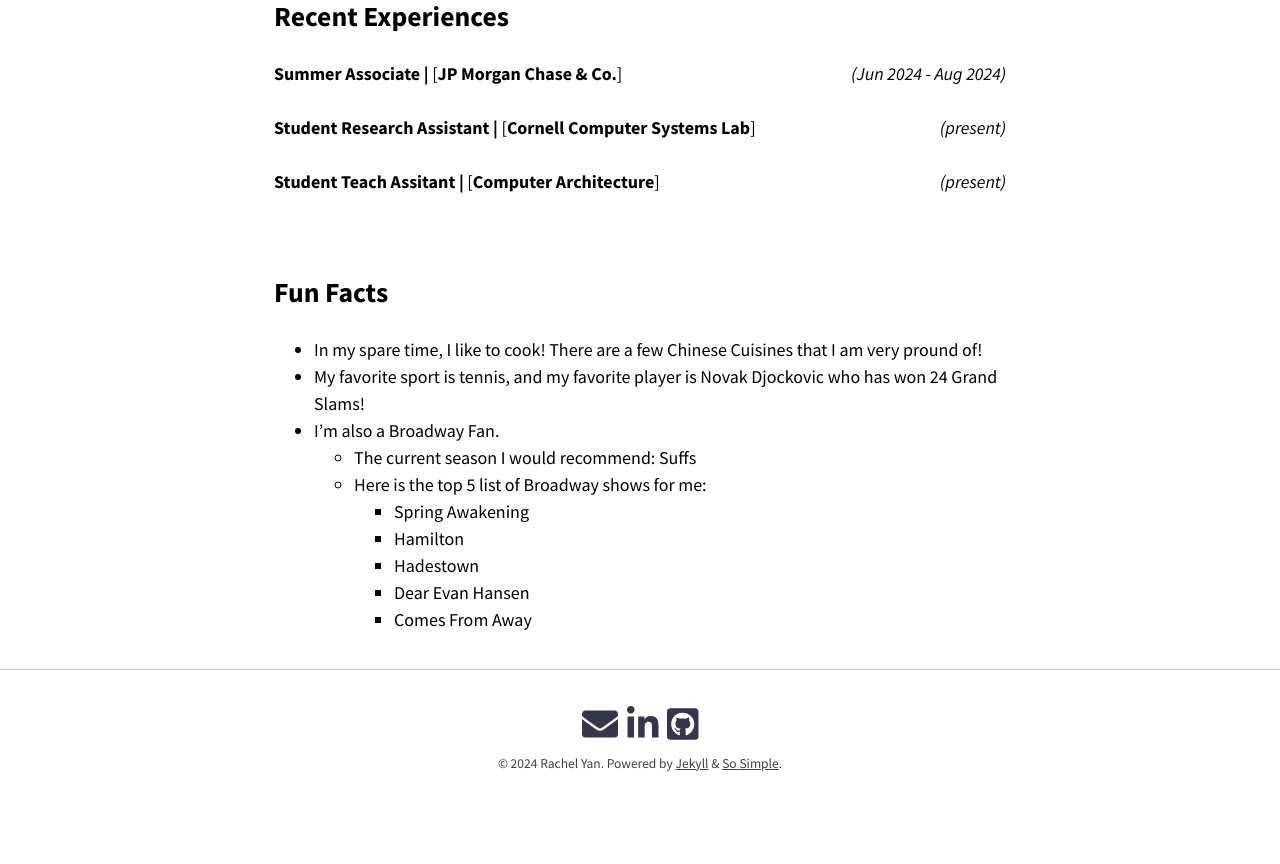
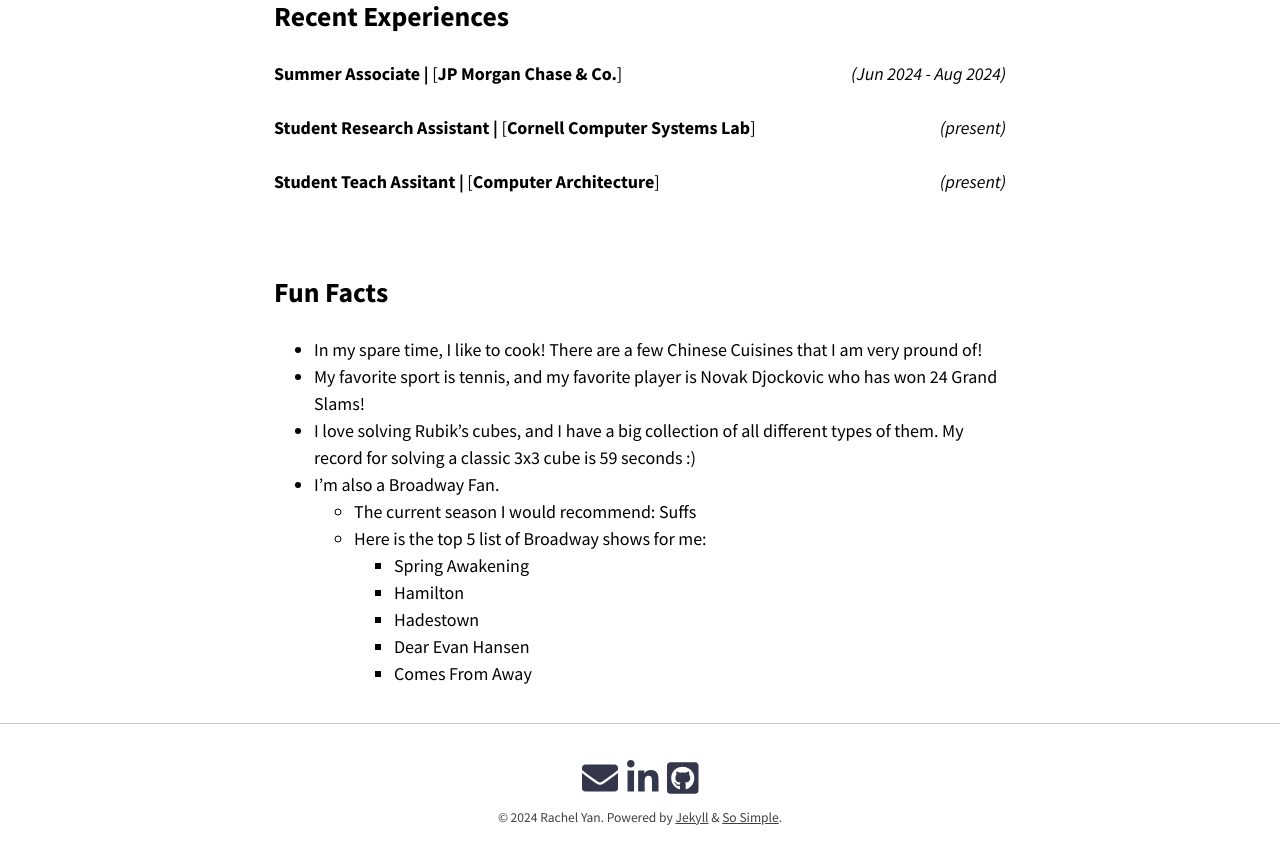
Before and after one commit to Rachelyan666/Rachelyan666.github.io, a Jekyll site: the page built from index.md, in a window 1280 px wide and 900 px high, scrolled down 1260 px. Shown: the top 864 px of the window. Built offline with Jekyll 4.4.1, drawn with Linux system fonts in a browser that asks for light colours; nearby versions of some CDN libraries.

Commit message:
final general update

```diff
--- a/_config.yml
+++ b/_config.yml
@@ -21,7 +21,7 @@
 description: "Student @ Cornell Engineering"
 #baseurl: "/hollyyfc.github.io" # the subpath of your site, e.g. #"/blog"
 url: "https://rachelyan666.github.io/" # the base hostname & protocol for your site e.g. "https://mmistakes.github.io"
-logo: "/images/headshot.png" # path of site logo
+logo: "/images/head2.png" # path of site logo
 date_format: "%B %-d, %Y"
 read_time: # reading time estimates, e.g. true
 words_per_minute: # 200
--- a/index.md
+++ b/index.md
@@ -51,6 +51,7 @@
 
 - In my spare time, I like to cook! There are a few Chinese Cuisines that I am very pround of!
 - My favorite sport is tennis, and my favorite player is Novak Djockovic who has won 24 Grand Slams!
+- I love solving Rubik's cubes, and I have a big collection of all different types of them. My record for solving a classic 3x3 cube is 59 seconds :)
 - I'm also a Broadway Fan.
   - The current season I would recommend: Suffs
   - Here is the top 5 list of Broadway shows for me:
```
Also changed, not shown: 1 other file.
